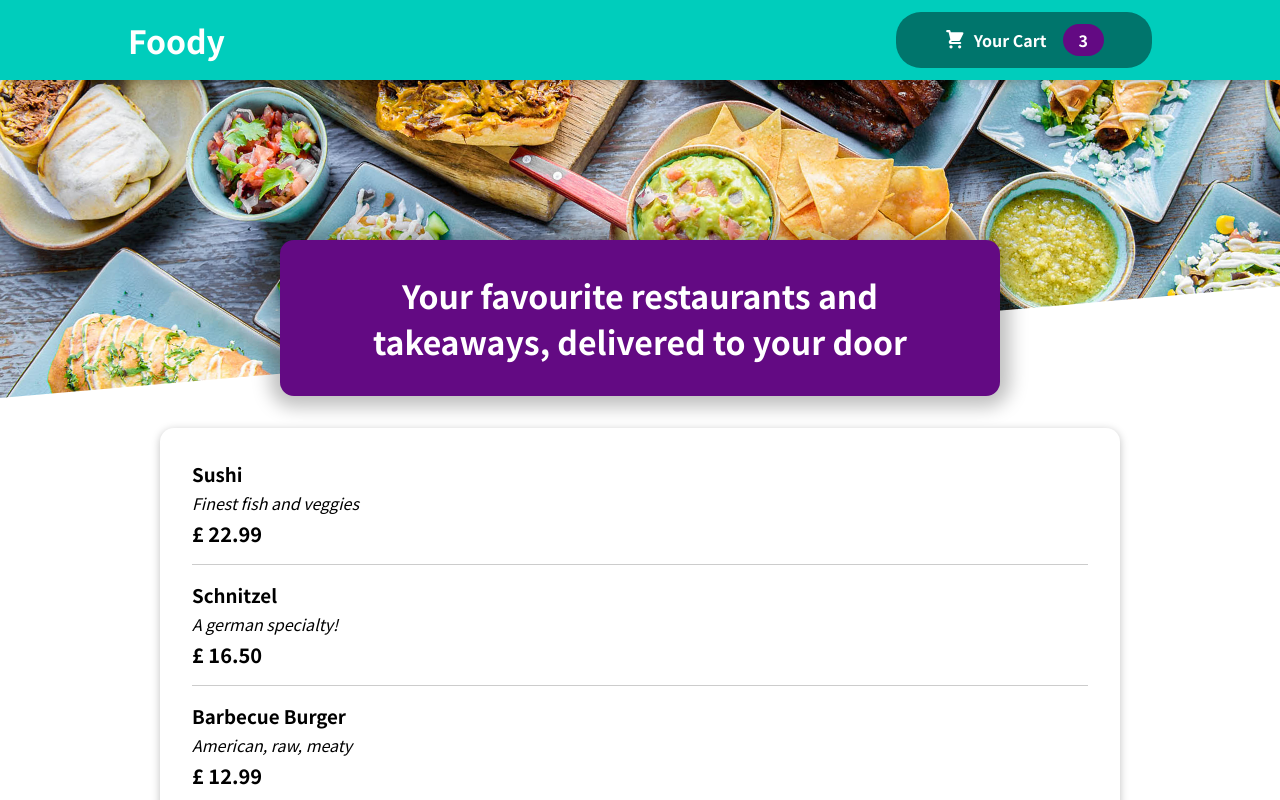
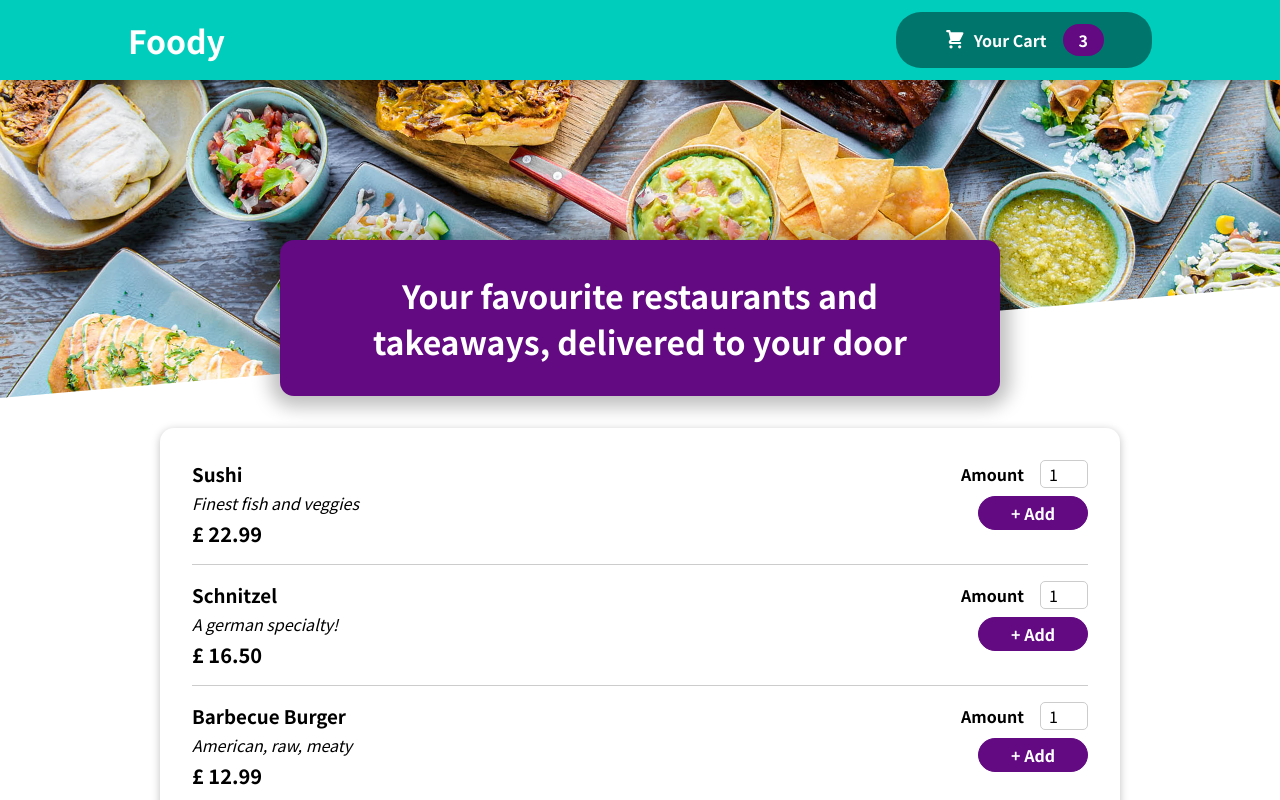
Before and after one commit to JahanU/food-order-app, a React (Create React App) app: page / in a window 1280 px wide. Shown: the top 800 px of the page. Built offline with nearby package versions, Linux system fonts and the light colour scheme.

Commit message:
meal Item forms, such as amount and add button

```diff
--- a/src/components/Meals/MealItem/MealItem.js
+++ b/src/components/Meals/MealItem/MealItem.js
@@ -1,4 +1,5 @@
 import styles from './MealItem.module.css';
+import MealItemForm from './MealItemForm';
 
 export default function MealItem(props) {
 
@@ -12,7 +13,9 @@
                 <div className={styles.price}>{price}</div>
             </div>
 
-            <div></div>
+            <div>
+                <MealItemForm id={props.id}></MealItemForm>
+            </div>
         </li>
     )
 }
--- a/src/components/Meals/MealItem/MealItemForm.js
+++ b/src/components/Meals/MealItem/MealItemForm.js
@@ -0,0 +1,24 @@
+import React from 'react'
+import styles from './MealItemForm.module.css';
+import Input from '../../UI/Input/Input';
+
+export default function MealItemForm(props) {
+
+    return (
+        <form className={styles.form}>
+
+            <Input label='Amount'
+                input={{
+                    id: 'amount_' + (props.id),
+                    type: 'number',
+                    value: props.amount,
+                    min: '1',
+                    max: '30',
+                    step: '1',
+                    defaultValue: '1',
+                }} />
+
+            <button>+ Add</button>
+        </form>
+    );
+}
--- /dev/null
+++ b/src/components/Meals/MealItem/MealItemForm.module.css
@@ -0,0 +1,20 @@
+.form {
+    text-align: right;
+}
+
+.form button {
+    font: inherit;
+    cursor: pointer;
+    background-color: #630a83;
+    border: 1px solid #630a83;
+    color: white;
+    padding: 0.25rem 2rem;
+    border-radius: 20px;
+    font-weight: bold;
+}
+
+.form button:hover,
+.form button:active {
+    background-color: #4e0868;
+    border-color: #4e0868;
+}
--- /dev/null
+++ b/src/components/UI/Input/Input.js
@@ -0,0 +1,12 @@
+import React from 'react';
+import style from './Input.module.css';
+
+export default function Input(props) {
+
+    return (
+        <div className={style.input}>
+            <label htmlFor={props.input.id} >{props.label}</label>
+            <input {...props.input} />
+        </div>
+    );
+};
--- /dev/null
+++ b/src/components/UI/Input/Input.module.css
@@ -0,0 +1,18 @@
+.input {
+    display: flex;
+    align-items: center;
+    margin-bottom: 0.5rem;
+}
+
+.input label {
+    font-weight: bold;
+    margin-right: 1rem;
+}
+
+.input input {
+    width: 3rem;
+    border-radius: 5px;
+    border: 1px solid #ccc;
+    font: inherit;
+    padding-left: 0.5rem;
+}
```
Also changed, not shown: 1 other file (tests, documents, lock files or other folders).
